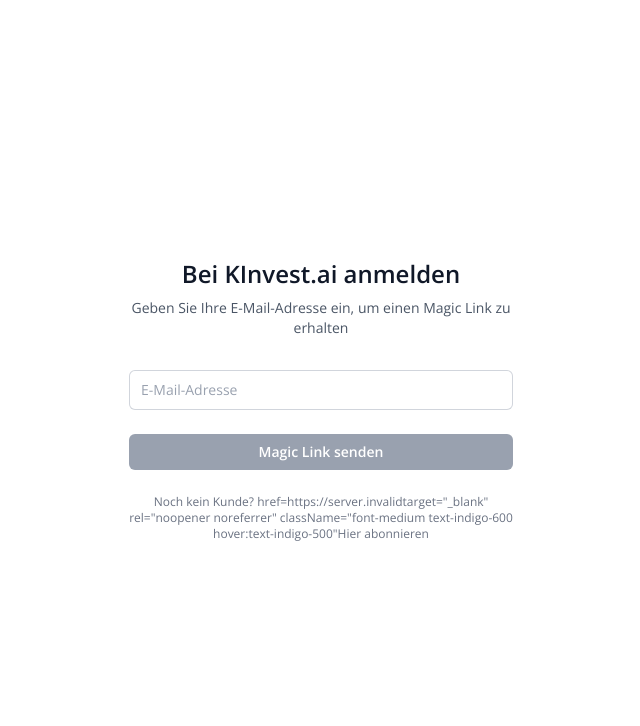
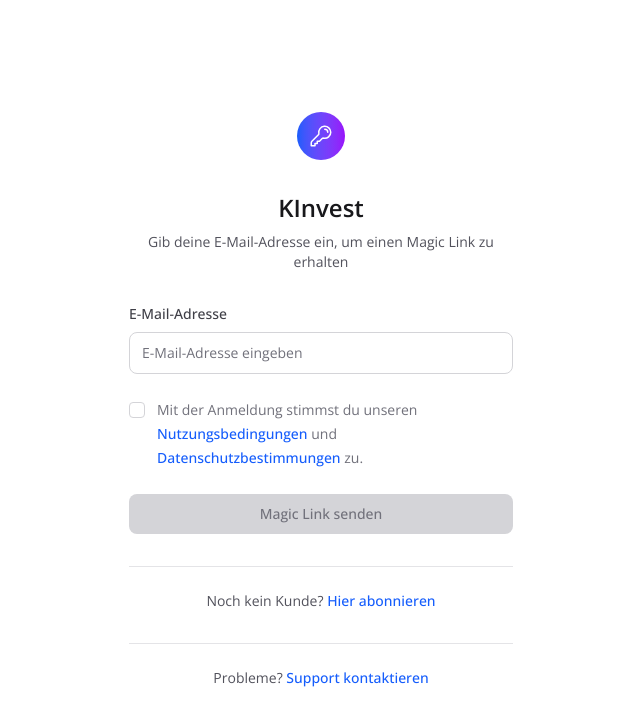
Before and after one commit to nilssteinkopff/kinvest-app, a Next.js app: page /login in a window 1280 px wide. Shown: the top 726 px of the page, without its empty margins (319-959 px from the left). Built offline with nearby package versions, Linux system fonts and the light colour scheme; no server answers.

Commit message:
Login Seite

```diff
--- a/src/app/(auth)/login/page.tsx
+++ b/src/app/(auth)/login/page.tsx
@@ -3,8 +3,6 @@
 import { useState } from 'react'
 import { createClient } from '@/utils/supabase/client'
 import { AuthLayout } from '@/components/auth-layout'
-import { ExclamationTriangleIcon, CheckCircleIcon } from '@heroicons/react/24/outline'
-import clsx from 'clsx'
 
 export default function LoginPage() {
   const [email, setEmail] = useState('')
@@ -13,6 +11,8 @@
   const [error, setError] = useState('')
   const [showCheckoutLink, setShowCheckoutLink] = useState(false)
   const [subscriptionInfo, setSubscriptionInfo] = useState<any>(null)
+  const [acceptedTerms, setAcceptedTerms] = useState(false)
+  const [isEmailSent, setIsEmailSent] = useState(false)
 
   const supabase = createClient()
 
@@ -105,13 +105,14 @@
       if (signInError) {
         setError(signInError.message)
       } else {
-        let successMessage = `Magic Link wurde an ${email} gesendet. Überprüfen Sie Ihr E-Mail-Postfach.`
+        let successMessage = `Magic Link wurde an ${email} gesendet.`
 
         if (subscriptionResult.hasBetaAccess) {
           successMessage += ' 🎉 Sie haben Zugang zu Beta-Features!'
         }
 
         setMessage(successMessage)
+        setIsEmailSent(true)
       }
     } catch (err) {
       console.error('Login error:', err)
@@ -121,92 +122,112 @@
     }
   }
 
+  if (isEmailSent) {
+    return (
+      <AuthLayout>
+        <div className="w-full max-w-sm space-y-8">
+          {/* Logo */}
+          <div className="flex justify-center">
+            <div className="h-12 w-12 rounded-full bg-gradient-to-r from-blue-600 to-purple-600 flex items-center justify-center">
+              <svg className="h-6 w-6 text-white" fill="none" viewBox="0 0 24 24" strokeWidth="1.5" stroke="currentColor">
+                <path strokeLinecap="round" strokeLinejoin="round" d="M21.75 6.75v10.5a2.25 2.25 0 01-2.25 2.25h-15a2.25 2.25 0 01-2.25-2.25V6.75m19.5 0A2.25 2.25 0 0019.5 4.5h-15a2.25 2.25 0 00-2.25 2.25m19.5 0v.243a2.25 2.25 0 01-1.07 1.916l-7.5 4.615a2.25 2.25 0 01-2.36 0L3.32 8.91a2.25 2.25 0 01-1.07-1.916V6.75" />
+              </svg>
+            </div>
+          </div>
+
+          {/* Success Message */}
+          <div className="text-center space-y-4">
+            <div className="mx-auto h-16 w-16 rounded-full bg-green-100 dark:bg-green-900/20 flex items-center justify-center">
+              <svg className="h-8 w-8 text-green-600 dark:text-green-400" fill="none" viewBox="0 0 24 24" strokeWidth="1.5" stroke="currentColor">
+                <path strokeLinecap="round" strokeLinejoin="round" d="M4.5 12.75l6 6 9-13.5" />
+              </svg>
+            </div>
+
+            <h1 className="text-2xl font-semibold text-zinc-900 dark:text-white">
+              Prüfe deine E-Mails
+            </h1>
+
+            <p className="text-sm text-zinc-600 dark:text-zinc-400">
+              Wir haben einen Magic Link an <span className="font-medium text-zinc-900 dark:text-white">{email}</span> gesendet
+            </p>
+
+            <p className="text-sm text-zinc-500 dark:text-zinc-500">
+              Klicke auf den Link in der E-Mail, um dich in dein Konto anzumelden.
+            </p>
+
+            {/* Subscription Info */}
+            {subscriptionInfo?.status && (
+              <div className="text-xs text-zinc-500 dark:text-zinc-400 bg-zinc-50 dark:bg-zinc-800 rounded-lg p-3">
+                <p>Status: {subscriptionInfo.status}</p>
+                {subscriptionInfo.expiryDate && (
+                  <p>Verlängert sich am {new Date(subscriptionInfo.expiryDate).toLocaleDateString('de-DE')}</p>
+                )}
+              </div>
+            )}
+          </div>
+
+          {/* Resend Link */}
+          <div className="text-center">
+            <button
+              onClick={() => {
+                setIsEmailSent(false)
+                setEmail('')
+                setAcceptedTerms(false)
+                setMessage('')
+                setError('')
+                setShowCheckoutLink(false)
+                setSubscriptionInfo(null)
+              }}
+              className="text-sm font-medium text-blue-600 hover:text-blue-500 dark:text-blue-400 dark:hover:text-blue-300 transition-colors"
+            >
+              Andere E-Mail-Adresse versuchen
+            </button>
+          </div>
+        </div>
+      </AuthLayout>
+    )
+  }
+
   return (
     <AuthLayout>
-      <div className="w-full max-w-sm mx-auto">
-        <div className="text-center">
-          <h2 className="text-2xl font-semibold text-gray-900">
-            Bei KInvest.ai anmelden
-          </h2>
-          <p className="mt-2 text-sm text-gray-600">
-            Geben Sie Ihre E-Mail-Adresse ein, um einen Magic Link zu erhalten
+      <div className="w-full max-w-sm space-y-8">
+        {/* Logo */}
+        <div className="flex justify-center">
+          <div className="h-12 w-12 rounded-full bg-gradient-to-r from-blue-600 to-purple-600 flex items-center justify-center">
+            <svg className="h-6 w-6 text-white" fill="none" viewBox="0 0 24 24" strokeWidth="1.5" stroke="currentColor">
+              <path strokeLinecap="round" strokeLinejoin="round" d="M15.75 5.25a3 3 0 013 3m3 0a6 6 0 01-7.029 5.912c-.563-.097-1.159.026-1.563.43L10.5 17.25H8.25v2.25H6v2.25H2.25v-2.818c0-.597.237-1.17.659-1.591l6.499-6.499c.404-.404.527-1 .43-1.563A6 6 0 1121.75 8.25z" />
+            </svg>
+          </div>
+        </div>
+
+        {/* Header */}
+        <div className="text-center space-y-2">
+          <h1 className="text-2xl font-semibold text-zinc-900 dark:text-white">
+            KInvest
+          </h1>
+          <p className="text-sm text-zinc-600 dark:text-zinc-400">
+            Gib deine E-Mail-Adresse ein, um einen Magic Link zu erhalten
           </p>
         </div>
 
-        <form className="mt-8 space-y-6" onSubmit={handleSignIn}>
-          <div>
-            <label htmlFor="email" className="sr-only">
-              E-Mail-Adresse
-            </label>
-            <input
-              id="email"
-              name="email"
-              type="email"
-              autoComplete="email"
-              required
-              value={email}
-              onChange={(e) => setEmail(e.target.value)}
-              className="relative block w-full rounded-md border-0 py-2 px-3 text-gray-900 ring-1 ring-inset ring-gray-300 placeholder:text-gray-400 focus:z-10 focus:ring-2 focus:ring-inset focus:ring-indigo-600 sm:text-sm sm:leading-6"
-              placeholder="E-Mail-Adresse"
-              disabled={isLoading}
-            />
-          </div>
-
-          <div>
-            <button
-              type="submit"
-              disabled={isLoading || !email}
-              className={clsx(
-                'group relative flex w-full justify-center rounded-md px-3 py-2 text-sm font-semibold text-white focus-visible:outline focus-visible:outline-2 focus-visible:outline-offset-2 focus-visible:outline-indigo-600',
-                isLoading || !email
-                  ? 'bg-gray-400 cursor-not-allowed'
-                  : 'bg-indigo-600 hover:bg-indigo-500'
-              )}
-            >
-              {isLoading ? (
-                <div className="flex items-center">
-                  <div className="animate-spin rounded-full h-4 w-4 border-b-2 border-white mr-2"></div>
-                  Überprüfung läuft...
-                </div>
-              ) : (
-                'Magic Link senden'
-              )}
-            </button>
-          </div>
-        </form>
-
-        {/* Success Message */}
-        {message && (
-          <div className="mt-4 rounded-md bg-green-50 p-4">
-            <div className="flex">
-              <CheckCircleIcon className="h-5 w-5 text-green-400" aria-hidden="true" />
-              <div className="ml-3">
-                <p className="text-sm font-medium text-green-800">{message}</p>
-                {subscriptionInfo?.status && (
-                  <p className="mt-1 text-xs text-green-700">
-                    Status: {subscriptionInfo.status}
-                    {subscriptionInfo.expiryDate && (
-                      ` • Verlängert sich am ${new Date(subscriptionInfo.expiryDate).toLocaleDateString('de-DE')}`
-                    )}
-                  </p>
-                )}
-              </div>
-            </div>
-          </div>
-        )}
-
         {/* Error Message */}
         {error && (
-          <div className="mt-4 rounded-md bg-red-50 p-4">
+          <div className="rounded-md bg-red-50 dark:bg-red-900/20 p-4">
             <div className="flex">
-              <ExclamationTriangleIcon className="h-5 w-5 text-red-400" aria-hidden="true" />
+              <div className="flex-shrink-0">
+                <svg className="h-5 w-5 text-red-400" viewBox="0 0 20 20" fill="currentColor">
+                  <path fillRule="evenodd" d="M10 18a8 8 0 100-16 8 8 0 000 16zM8.28 7.22a.75.75 0 00-1.06 1.06L8.94 10l-1.72 1.72a.75.75 0 101.06 1.06L10 11.06l1.72 1.72a.75.75 0 101.06-1.06L11.06 10l1.72-1.72a.75.75 0 00-1.06-1.06L10 8.94 8.28 7.22z" clipRule="evenodd" />
+                </svg>
+              </div>
               <div className="ml-3">
-                <h3 className="text-sm font-medium text-red-800">
+                <h3 className="text-sm font-medium text-red-700 dark:text-red-200">
                   Anmeldung nicht möglich
                 </h3>
-                <p className="mt-1 text-sm text-red-700">{error}</p>
+                <p className="text-sm text-red-700 dark:text-red-200 mt-1">
+                  {error}
+                </p>
                 {subscriptionInfo?.status && (
-                  <p className="mt-1 text-xs text-red-600">
+                  <p className="mt-1 text-xs text-red-600 dark:text-red-300">
                     Aktueller Status: {subscriptionInfo.status}
                     {subscriptionInfo.expiryDate && (
                       ` • Abgelaufen am ${new Date(subscriptionInfo.expiryDate).toLocaleDateString('de-DE')}`
@@ -220,24 +241,28 @@
 
         {/* Checkout Link */}
         {showCheckoutLink && (
-          <div className="mt-6 rounded-md bg-yellow-50 p-4">
+          <div className="rounded-md bg-yellow-50 dark:bg-yellow-900/20 p-4">
             <div className="flex">
-              <ExclamationTriangleIcon className="h-5 w-5 text-yellow-400" aria-hidden="true" />
+              <div className="flex-shrink-0">
+                <svg className="h-5 w-5 text-yellow-400" viewBox="0 0 20 20" fill="currentColor">
+                  <path fillRule="evenodd" d="M8.485 2.495c.673-1.167 2.357-1.167 3.03 0l6.28 10.875c.673 1.167-.17 2.625-1.516 2.625H3.72c-1.347 0-2.189-1.458-1.515-2.625L8.485 2.495zM10 5a.75.75 0 01.75.75v3.5a.75.75 0 01-1.5 0v-3.5A.75.75 0 0110 5zm0 9a1 1 0 100-2 1 1 0 000 2z" clipRule="evenodd" />
+                </svg>
+              </div>
               <div className="ml-3">
-                <h3 className="text-sm font-medium text-yellow-800">
+                <h3 className="text-sm font-medium text-yellow-800 dark:text-yellow-200">
                   Abonnement erforderlich
                 </h3>
-                <p className="mt-2 text-sm text-yellow-700">
+                <p className="mt-2 text-sm text-yellow-700 dark:text-yellow-300">
                   Um auf KInvest.ai zugreifen zu können, müssen Sie zuerst ein Abonnement abschließen.
                   Nach dem Kauf können Sie sich sofort mit Ihrer E-Mail-Adresse anmelden.
                 </p>
                 <div className="mt-4">
-
+                  <a
                     href={process.env.NEXT_PUBLIC_STRIPE_CHECKOUT_URL}
                     target="_blank"
                     rel="noopener noreferrer"
-                    className="inline-flex items-center rounded-md bg-yellow-600 px-3 py-2 text-sm font-medium text-white hover:bg-yellow-700 focus:outline-none focus:ring-2 focus:ring-yellow-500 focus:ring-offset-2"
-                  <a>
+                    className="inline-flex items-center rounded-md bg-yellow-600 px-3 py-2 text-sm font-medium text-white hover:bg-yellow-700 focus:outline-none focus:ring-2 focus:ring-yellow-500 focus:ring-offset-2 transition-colors"
+                  >
                     Jetzt abonnieren
                   </a>
                 </div>
@@ -246,18 +271,111 @@
           </div>
         )}
 
-        <div className="mt-6 text-center">
-          <p className="text-xs text-gray-500">
-            Noch kein Kunde? {' '}
+        {/* Login Form */}
+        <form onSubmit={handleSignIn} className="space-y-6">
+          <div className="space-y-2">
+            <label htmlFor="email" className="block text-sm font-medium text-zinc-700 dark:text-zinc-300">
+              E-Mail-Adresse
+            </label>
+            <input
+              id="email"
+              name="email"
+              type="email"
+              autoComplete="email"
+              required
+              value={email}
+              onChange={(e) => setEmail(e.target.value)}
+              className="block w-full rounded-lg border border-zinc-300 dark:border-zinc-600 bg-white dark:bg-zinc-900 px-3 py-2.5 text-sm text-zinc-900 dark:text-white placeholder-zinc-500 dark:placeholder-zinc-400 focus:border-blue-500 focus:outline-none focus:ring-1 focus:ring-blue-500 dark:focus:border-blue-400 dark:focus:ring-blue-400 transition-colors"
+              placeholder="E-Mail-Adresse eingeben"
+              disabled={isLoading}
+            />
+          </div>
 
+          {/* Terms Checkbox */}
+          <div className="flex gap-3">
+            <div className="flex h-6 shrink-0 items-center">
+              <div className="group grid size-4 grid-cols-1">
+                <input
+                  id="terms"
+                  name="terms"
+                  type="checkbox"
+                  required
+                  checked={acceptedTerms}
+                  onChange={(e) => setAcceptedTerms(e.target.checked)}
+                  className="col-start-1 row-start-1 appearance-none rounded-sm border border-zinc-300 bg-white checked:border-blue-600 checked:bg-blue-600 focus-visible:outline-2 focus-visible:outline-offset-2 focus-visible:outline-blue-600 disabled:border-zinc-300 disabled:bg-zinc-100 disabled:checked:bg-zinc-100 dark:border-zinc-600 dark:bg-zinc-900 dark:checked:border-blue-500 dark:checked:bg-blue-500"
+                />
+                <svg
+                  fill="none"
+                  viewBox="0 0 14 14"
+                  className="pointer-events-none col-start-1 row-start-1 size-3.5 self-center justify-self-center stroke-white group-has-disabled:stroke-zinc-950/25"
+                >
+                  <path
+                    d="M3 8L6 11L11 3.5"
+                    strokeWidth={2}
+                    strokeLinecap="round"
+                    strokeLinejoin="round"
+                    className="opacity-0 group-has-checked:opacity-100"
+                  />
+                </svg>
+              </div>
+            </div>
+            <div className="text-sm/6">
+              <label htmlFor="terms" className="text-zinc-500 dark:text-zinc-400">
+                Mit der Anmeldung stimmst du unseren{' '}
+                <a href="#" className="font-medium text-blue-600 hover:text-blue-500 dark:text-blue-400 dark:hover:text-blue-300 transition-colors">
+                  Nutzungsbedingungen
+                </a>{' '}
+                und{' '}
+                <a href="#" className="font-medium text-blue-600 hover:text-blue-500 dark:text-blue-400 dark:hover:text-blue-300 transition-colors">
+                  Datenschutzbestimmungen
+                </a>{' '}
+                zu.
+              </label>
+            </div>
+          </div>
+
+          <button
+            type="submit"
+            disabled={isLoading || !email || !acceptedTerms}
+            className="w-full flex justify-center items-center rounded-lg bg-blue-600 hover:bg-blue-700 disabled:bg-zinc-300 dark:disabled:bg-zinc-700 px-4 py-2.5 text-sm font-medium text-white disabled:text-zinc-500 dark:disabled:text-zinc-400 focus:outline-none focus:ring-2 focus:ring-blue-500 focus:ring-offset-2 dark:focus:ring-offset-zinc-900 transition-colors disabled:cursor-not-allowed"
+          >
+            {isLoading ? (
+              <>
+                <svg className="animate-spin -ml-1 mr-2 h-4 w-4 text-white" xmlns="http://www.w3.org/2000/svg" fill="none" viewBox="0 0 24 24">
+                  <circle className="opacity-25" cx="12" cy="12" r="10" stroke="currentColor" strokeWidth="4"></circle>
+                  <path className="opacity-75" fill="currentColor" d="M4 12a8 8 0 018-8V0C5.373 0 0 5.373 0 12h4zm2 5.291A7.962 7.962 0 014 12H0c0 3.042 1.135 5.824 3 7.938l3-2.647z"></path>
+                </svg>
+                Überprüfung läuft...
+              </>
+            ) : (
+              'Magic Link senden'
+            )}
+          </button>
+        </form>
+
+        {/* Alternative Actions */}
+        <div className="border-t border-zinc-200 dark:border-zinc-700 pt-6">
+          <div className="text-center text-sm text-zinc-600 dark:text-zinc-400">
+            Noch kein Kunde?{' '}
+            <a
               href={process.env.NEXT_PUBLIC_STRIPE_CHECKOUT_URL}
               target="_blank"
               rel="noopener noreferrer"
-              className="font-medium text-indigo-600 hover:text-indigo-500"
-            <a>
+              className="font-medium text-blue-600 hover:text-blue-500 dark:text-blue-400 dark:hover:text-blue-300 transition-colors"
+            >
               Hier abonnieren
             </a>
-          </p>
+          </div>
+        </div>
+
+        {/* Support Link */}
+        <div className="border-t border-zinc-200 dark:border-zinc-700 pt-6">
+          <div className="text-center text-sm text-zinc-600 dark:text-zinc-400">
+            Probleme?{' '}
+            <a href="#" className="font-medium text-blue-600 hover:text-blue-500 dark:text-blue-400 dark:hover:text-blue-300 transition-colors">
+              Support kontaktieren
+            </a>
+          </div>
         </div>
       </div>
     </AuthLayout>
```
